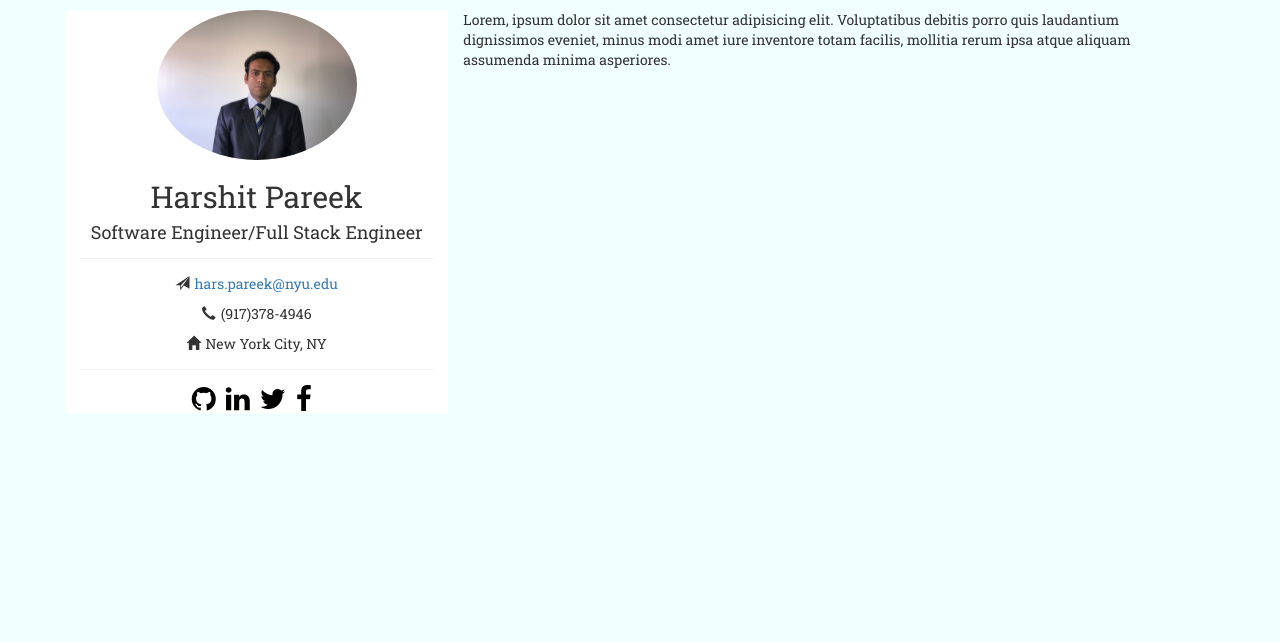
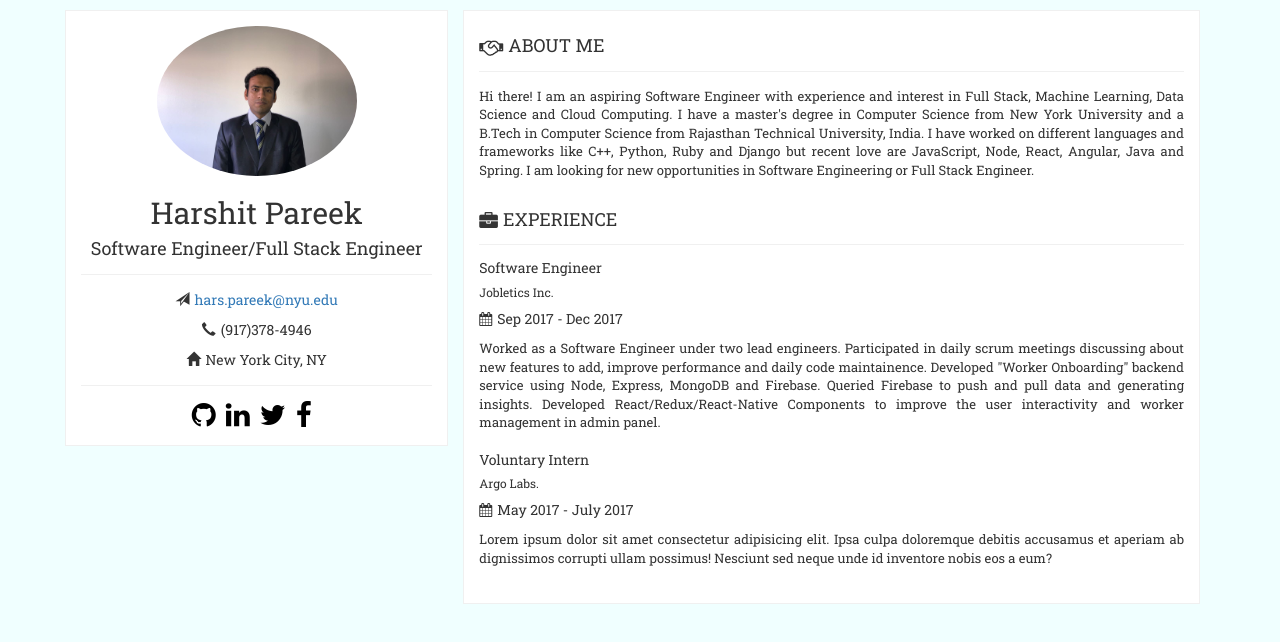
Before and after one commit to neild257/neild257, a React (Create React App) app: page / in a window 1280 px wide. Shown: the top 642 px of the page. Built offline with nearby package versions, Linux system fonts and the light colour scheme.

Commit message:
feat(main-content)

```diff
--- a/public/index.html
+++ b/public/index.html
@@ -20,7 +20,7 @@
       work correctly both with client-side routing and a non-root public URL.
       Learn how to configure a non-root public URL by running `npm run build`.
     -->
-    <title>React App</title>
+    <title>Harshit Pareek | Software Engineer | Full Stack Engineer </title>
   </head>
   <body>
     <noscript>
--- a/src/components/App.js
+++ b/src/components/App.js
@@ -13,15 +13,15 @@ class App extends Component {
            <div className="section-divider"></div>
            <ul className="loc-wrapper">
              <li>
-              <i className="glyphicon glyphicon-send" style={{marginRight: "5px"}}></i>
+              <i className="glyphicon glyphicon-send right-margin"></i>
               <a href="mailto:hars.pareek@nyu.edu">hars.pareek@nyu.edu</a>
              </li>
              <li>
-              <i className="glyphicon glyphicon-earphone" style={{marginRight: "5px"}}></i>
+              <i className="glyphicon glyphicon-earphone right-margin"></i>
               <span>(917)378-4946</span>
              </li>
              <li>
-              <i className="glyphicon glyphicon-home" style={{marginRight: "5px"}}></i>
+              <i className="glyphicon glyphicon-home right-margin"></i>
               <span>New York City, NY</span>
              </li>
            </ul>
@@ -34,7 +34,39 @@ class App extends Component {
            </div>
          </div>
          <div className="content-wrapper col-xs-8">
-           Lorem, ipsum dolor sit amet consectetur adipisicing elit. Voluptatibus debitis porro quis laudantium dignissimos eveniet, minus modi amet iure inventore totam facilis, mollitia rerum ipsa atque aliquam assumenda minima asperiores.
+           <div className="main-wrapper">
+            <section>
+              <i className="fa fa-lg fa-handshake-o right-margin"></i>
+              <h4 className="uppercase"> About Me </h4>
+              <div className="section-divider"></div>
+              <p> Hi there! I am an aspiring Software Engineer with experience and interest in Full Stack, Machine Learning, Data Science and Cloud Computing. I have a master's degree in Computer Science from New York University and a B.Tech in Computer Science from Rajasthan Technical University, India. I have worked on different languages and frameworks like C++, Python, Ruby and Django but recent love are JavaScript, Node, React, Angular, Java and Spring. I am looking for new opportunities in Software Engineering or Full Stack Engineer. </p>
+            </section>
+            <section>
+              <i className="fa fa-lg fa-briefcase right-margin"></i>
+              <h4 className="uppercase">Experience</h4>
+              <div className="section-divider"></div>
+
+              <div className="sub-section">
+                <h5>Software Engineer</h5>
+                <h6>Jobletics Inc.</h6>
+                <span>
+                  <i className="fa fa-calendar right-margin"></i>
+                  <span>Sep 2017 - Dec 2017</span>
+                </span>
+                <p>Worked as a Software Engineer under two lead engineers. Participated in daily scrum meetings discussing about new features to add, improve performance and daily code maintainence. Developed "Worker Onboarding" backend service using Node, Express, MongoDB and Firebase. Queried Firebase to push and pull data and generating insights. Developed React/Redux/React-Native Components to improve the user interactivity and worker management in admin panel.   </p>
+              </div>
+              <div className="sub-section">
+                <h5>Voluntary Intern</h5>
+                <h6>Argo Labs.</h6>
+                <span>
+                  <i className="fa fa-calendar right-margin"></i>
+                  <span>May 2017 - July 2017</span>
+                </span>
+                <p>Lorem ipsum dolor sit amet consectetur adipisicing elit. Ipsa culpa doloremque debitis accusamus et aperiam ab dignissimos corrupti ullam possimus! Nesciunt sed neque unde id inventore nobis eos a eum?</p>
+              </div>
+
+            </section>
+           </div>
          </div>
        </div>
      </div>
--- a/src/index.css
+++ b/src/index.css
@@ -9,6 +9,8 @@ body {
 }
 .photo-wrapper {
   background-color: white;
+  padding: 15px 15px;
+  border: 1px solid #F0F0F0;
 }
 .section-divider {
   padding: 5px 15px 0px;
@@ -32,3 +34,29 @@ li {
   display: inline-block;
   margin-right: 10px;
 }
+.content-wrapper {
+  padding: 0 15px;
+}
+.main-wrapper {
+  border: 1px solid #F0F0F0;
+  background-color: white;
+  padding: 15px 15px;
+}
+.right-margin {
+  margin-right: 5px;
+}
+.uppercase {
+  text-transform: uppercase;
+  display: inline-block;
+}
+p {
+  text-align: justify;
+  font-size: 13px;
+  margin-top: 10px;
+}
+section {
+  margin-bottom: 20px;
+}
+.sub-section {
+  margin-bottom: 20px;
+}
```
